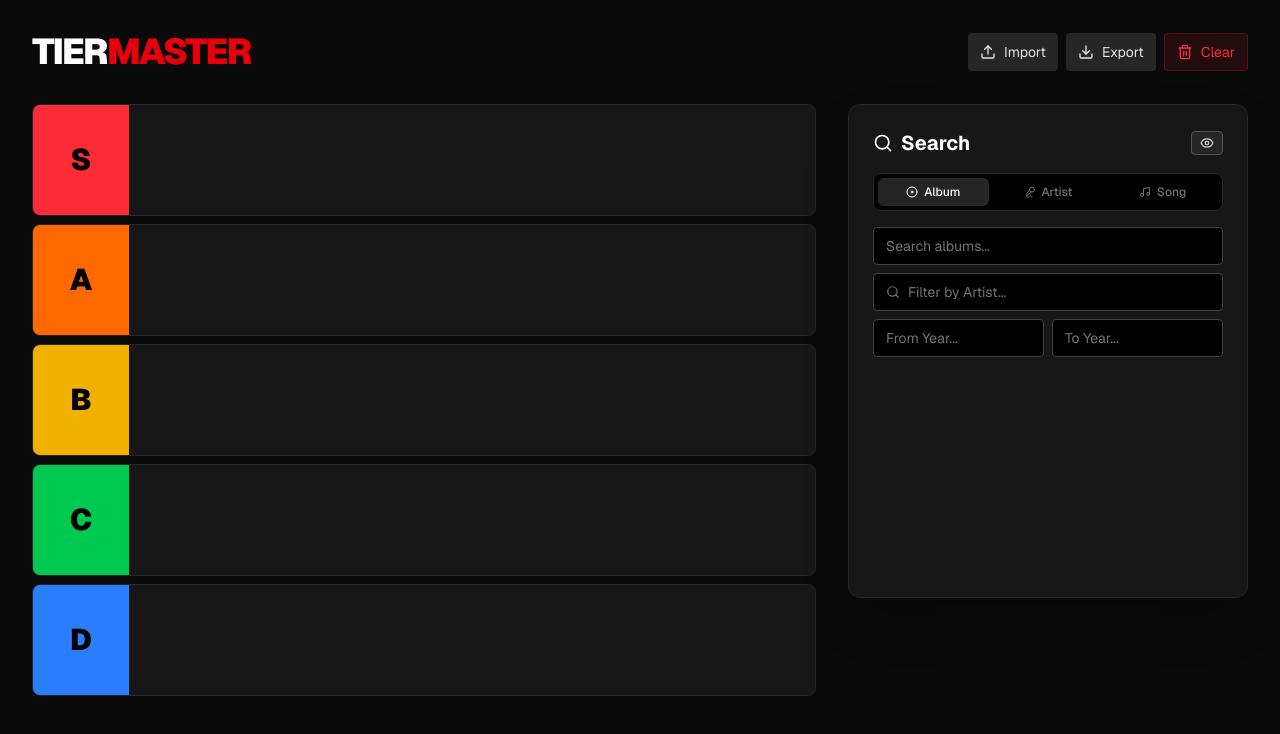
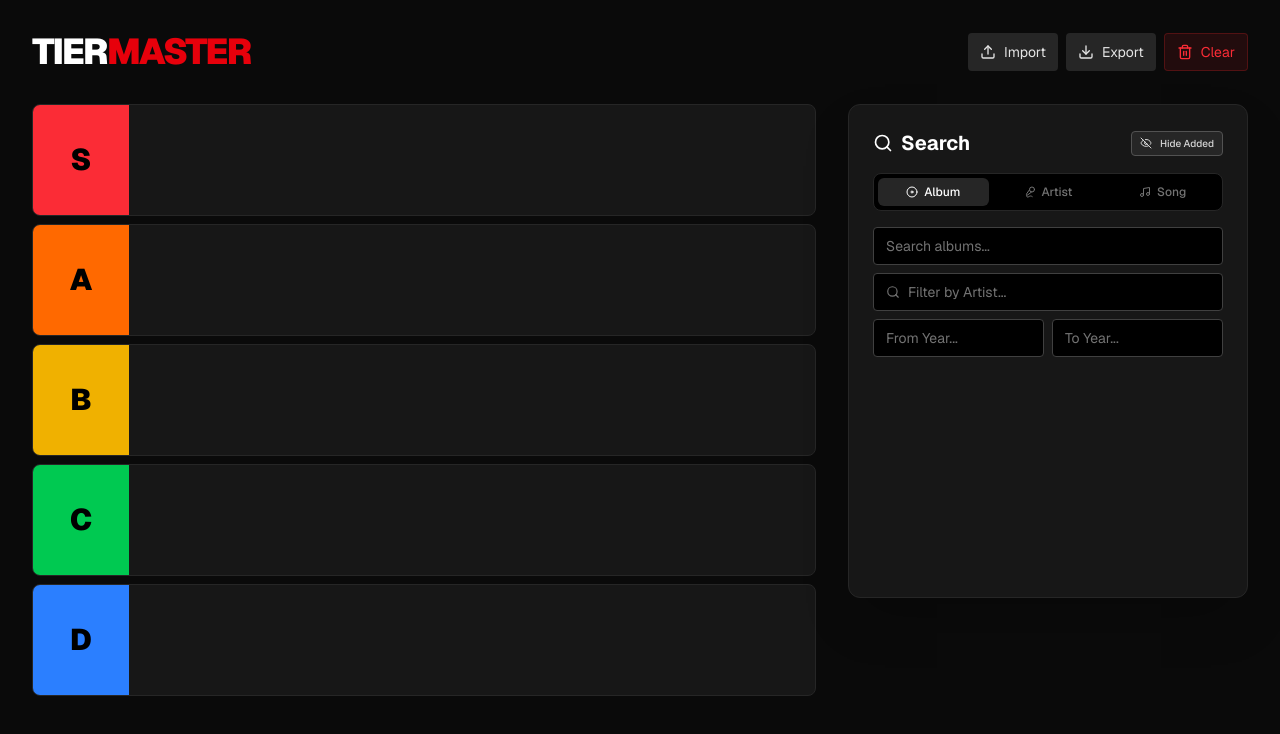
Before and after one commit to Kajiih/MOAT, a Next.js app: page / in a window 1280 px wide. Shown: the top 734 px of the page. Built offline with nearby package versions, Linux system fonts and the light colour scheme.

Commit message:
Give name to hide/show added button

```diff
--- a/components/SearchPanel.tsx
+++ b/components/SearchPanel.tsx
@@ -30,10 +30,11 @@ export function SearchPanel({ addedItemIds, onLocate }: SearchPanelProps) {
 
             <button
                 onClick={() => setShowAdded(!showAdded)}
-                className={`ml-auto flex items-center gap-2 text-xs px-2 py-1 rounded border ${showAdded ? 'bg-neutral-800 border-neutral-600 text-neutral-300' : 'bg-transparent border-neutral-800 text-neutral-500'}`}
-                title={showAdded ? "Hide items already on board" : "Show items already on board"}
+                className={`ml-auto flex items-center gap-2 text-[10px] font-medium px-2 py-1 rounded border transition-colors ${showAdded ? 'bg-neutral-800 border-neutral-600 text-neutral-300 hover:bg-neutral-700' : 'bg-blue-900/10 border-blue-900/40 text-blue-400'}`}
+                title={showAdded ? "Hide items already on the board" : "Show items already on the board"}
             >
-                {showAdded ? <Eye size={14} /> : <EyeOff size={14} />}
+                {showAdded ? <EyeOff size={12} /> : <Eye size={12} />}
+                <span>{showAdded ? "Hide Added" : "Show Added"}</span>
             </button>
         </div>
 
```
